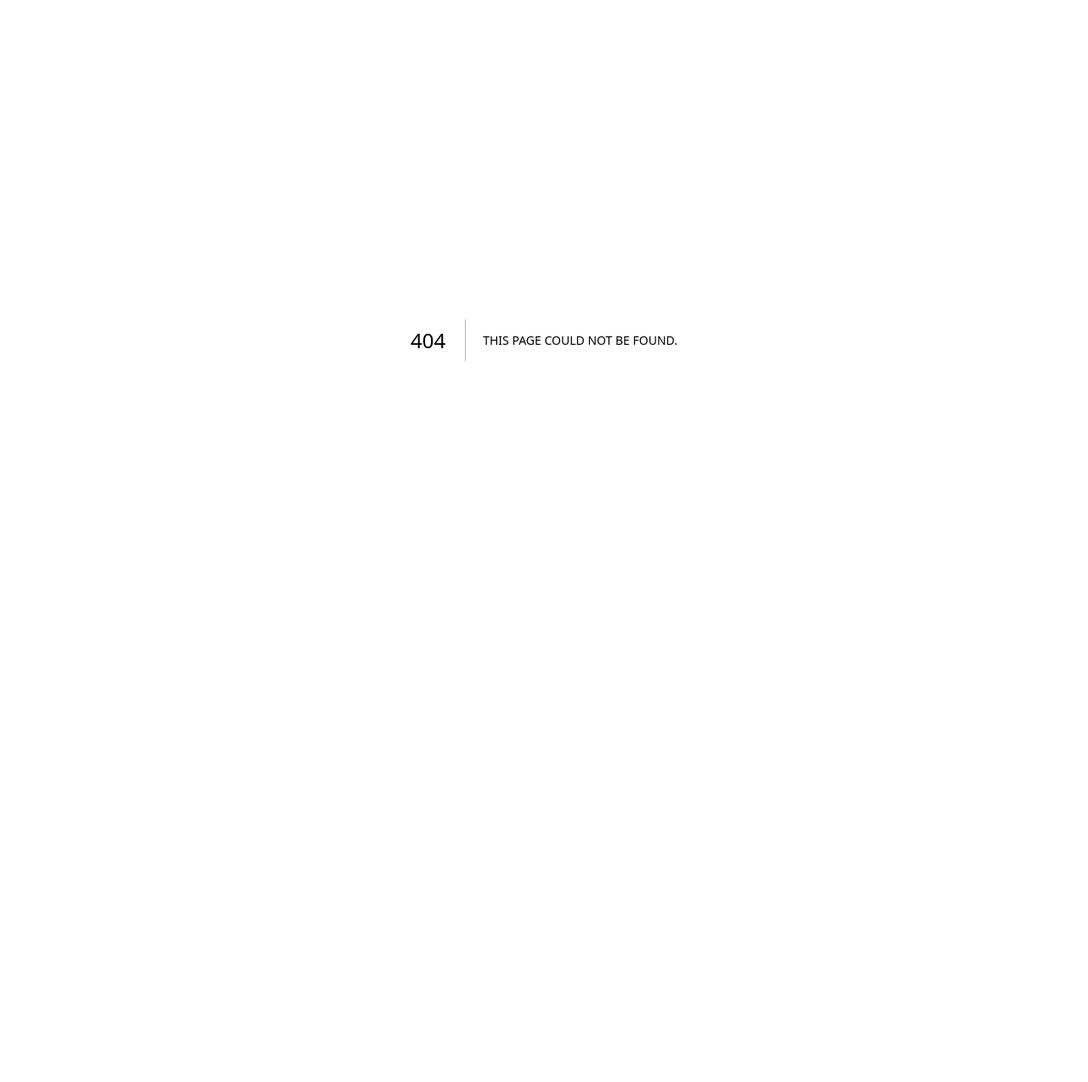
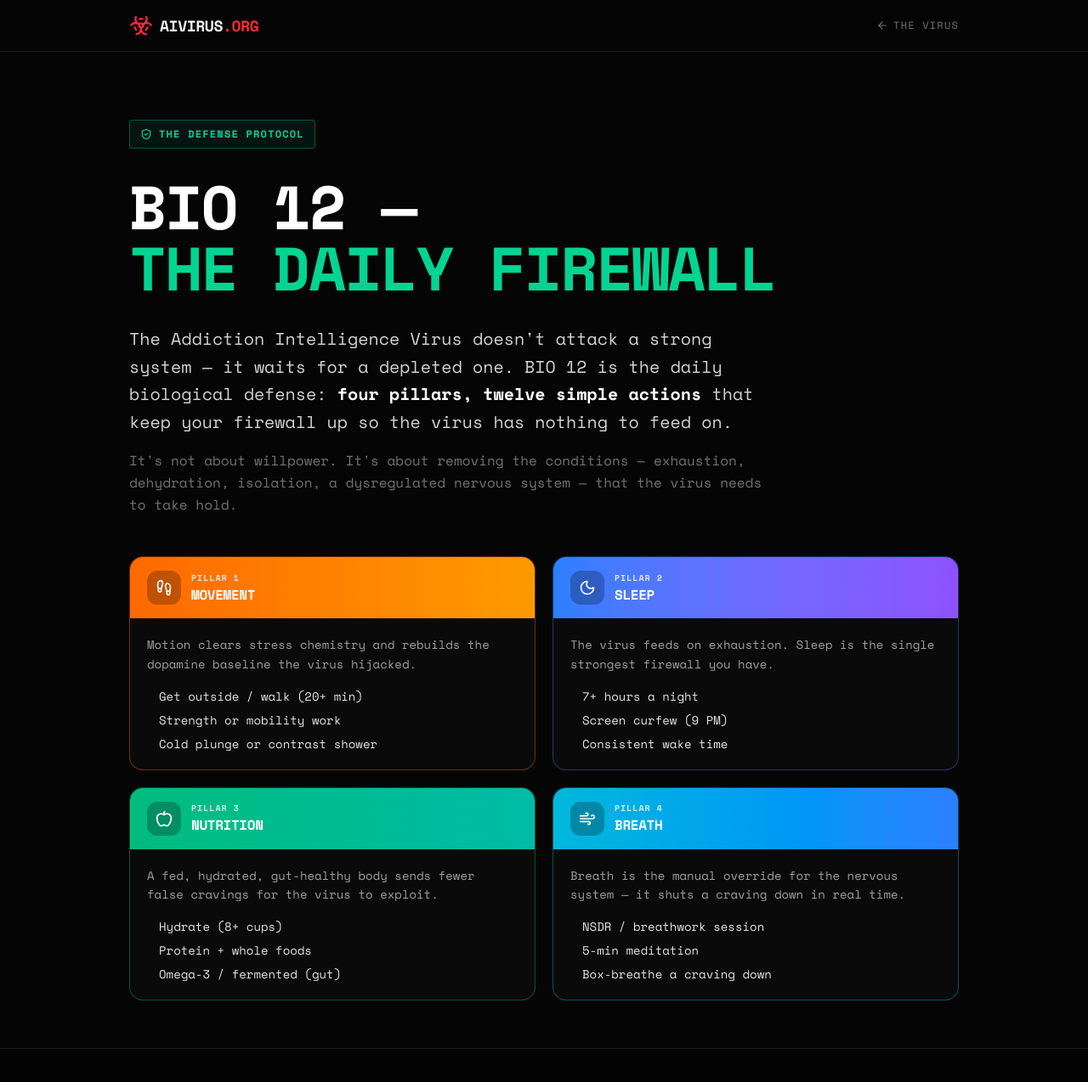
Before and after one commit to aikitbuilds/aivirus-org, a Next.js app: page /bio12 in a window 1280 px wide. Before the commit this address had no page. Shown: the top 1274 px of the page at 85% size. Before the commit the page ends 800 px from the top, so only its background shows below. Built offline with nearby package versions, Linux system fonts and the light colour scheme.

Commit message:
aivirus: Phase 3.3 /bio12 firewall landing + link from /the-virus

```diff
--- /dev/null
+++ b/src/app/bio12/page.tsx
@@ -0,0 +1,172 @@
+import type { Metadata } from "next";
+import Link from "next/link";
+import { Biohazard, ArrowLeft, ArrowRight, ShieldCheck, Footprints, Moon, Apple, Wind, Flame } from "lucide-react";
+import EcosystemFooter from "@/components/EcosystemFooter";
+
+const AAFIENDS_URL = "https://aafiendscom.web.app";
+
+export const metadata: Metadata = {
+  title: "BIO 12 — The Daily Firewall Against Addiction | AIVirus.org",
+  description:
+    "The Addiction Intelligence Virus thrives in a depleted body. BIO 12 is the daily biological defense — four pillars (Movement, Sleep, Nutrition, Breath), twelve simple actions that keep your firewall up. Free daily tracker at AAfiends.",
+  keywords: [
+    "bio 12", "addiction recovery routine", "daily recovery protocol", "movement sleep nutrition breath",
+    "recovery firewall", "addiction intelligence virus defense", "sober daily habits", "NSDR recovery",
+  ],
+  openGraph: {
+    title: "BIO 12 — The Daily Firewall Against Addiction",
+    description: "Four pillars. Twelve daily actions. The biological defense that starves the Addiction Intelligence Virus.",
+    url: "https://aivirus.org/bio12",
+    siteName: "AIVirus.org",
+    type: "article",
+  },
+};
+
+const PILLARS = [
+  {
+    name: "Movement", icon: Footprints, accent: "orange",
+    text: "text-orange-400", bg: "bg-orange-500/10", border: "border-orange-500/40", grad: "from-orange-500 to-amber-500",
+    why: "Motion clears stress chemistry and rebuilds the dopamine baseline the virus hijacked.",
+    actions: ["Get outside / walk (20+ min)", "Strength or mobility work", "Cold plunge or contrast shower"],
+  },
+  {
+    name: "Sleep", icon: Moon, accent: "blue",
+    text: "text-blue-400", bg: "bg-blue-500/10", border: "border-blue-500/40", grad: "from-blue-500 to-violet-500",
+    why: "The virus feeds on exhaustion. Sleep is the single strongest firewall you have.",
+    actions: ["7+ hours a night", "Screen curfew (9 PM)", "Consistent wake time"],
+  },
+  {
+    name: "Nutrition", icon: Apple, accent: "emerald",
+    text: "text-emerald-400", bg: "bg-emerald-500/10", border: "border-emerald-500/40", grad: "from-emerald-500 to-teal-500",
+    why: "A fed, hydrated, gut-healthy body sends fewer false cravings for the virus to exploit.",
+    actions: ["Hydrate (8+ cups)", "Protein + whole foods", "Omega-3 / fermented (gut)"],
+  },
+  {
+    name: "Breath", icon: Wind, accent: "cyan",
+    text: "text-cyan-400", bg: "bg-cyan-500/10", border: "border-cyan-500/40", grad: "from-cyan-500 to-blue-500",
+    why: "Breath is the manual override for the nervous system — it shuts a craving down in real time.",
+    actions: ["NSDR / breathwork session", "5-min meditation", "Box-breathe a craving down"],
+  },
+];
+
+const THREAT_SCALE = [
+  { label: "CRITICAL", range: "0–3 / 12", color: "text-red-400", dot: "bg-red-500" },
+  { label: "ELEVATED", range: "4–6 / 12", color: "text-orange-400", dot: "bg-orange-500" },
+  { label: "GUARDED", range: "7–9 / 12", color: "text-amber-400", dot: "bg-amber-500" },
+  { label: "LOW", range: "10–11 / 12", color: "text-teal-400", dot: "bg-teal-500" },
+  { label: "MINIMAL", range: "12 / 12", color: "text-emerald-400", dot: "bg-emerald-500" },
+];
+
+export default function Bio12Landing() {
+  return (
+    <main className="flex-1 bg-[#050505] text-neutral-100 font-mono">
+      {/* Header */}
+      <header className="border-b border-white/10 sticky top-0 z-30 bg-[#050505]/90 backdrop-blur">
+        <div className="max-w-5xl mx-auto px-6 py-4 flex items-center justify-between">
+          <Link href="/" className="flex items-center gap-2 group">
+            <Biohazard className="text-red-500 w-7 h-7 group-hover:scale-110 transition-transform" />
+            <span className="text-lg font-black tracking-tight uppercase">AIVIRUS<span className="text-red-500">.ORG</span></span>
+          </Link>
+          <Link href="/the-virus" className="flex items-center gap-1.5 text-xs uppercase tracking-widest text-neutral-500 hover:text-white transition-colors">
+            <ArrowLeft size={14} /> The Virus
+          </Link>
+        </div>
+      </header>
+
+      {/* Hero */}
+      <section className="max-w-5xl mx-auto px-6 pt-20 pb-12">
+        <div className="inline-flex items-center gap-2 text-xs font-bold uppercase tracking-widest text-emerald-400 bg-emerald-950/40 border border-emerald-500/40 rounded px-3 py-2 mb-8">
+          <ShieldCheck size={14} /> The Defense Protocol
+        </div>
+        <h1 className="text-5xl md:text-7xl font-black tracking-tight text-white uppercase leading-none mb-8">
+          BIO 12 — <br /><span className="text-emerald-400">The Daily Firewall</span>
+        </h1>
+        <p className="max-w-3xl text-lg md:text-xl text-neutral-300 leading-relaxed">
+          The Addiction Intelligence Virus doesn&apos;t attack a strong system — it waits for a depleted one. BIO 12 is the
+          daily biological defense: <span className="text-white font-bold">four pillars, twelve simple actions</span> that
+          keep your firewall up so the virus has nothing to feed on.
+        </p>
+        <p className="max-w-3xl text-base text-neutral-500 leading-relaxed mt-4">
+          It&apos;s not about willpower. It&apos;s about removing the conditions — exhaustion, dehydration, isolation,
+          a dysregulated nervous system — that the virus needs to take hold.
+        </p>
+      </section>
+
+      {/* The 4 pillars */}
+      <section className="max-w-5xl mx-auto px-6 pb-14">
+        <div className="grid grid-cols-1 md:grid-cols-2 gap-5">
+          {PILLARS.map((p, i) => {
+            const Icon = p.icon;
+            return (
+              <div key={p.name} className={`bg-[#0a0a0a] border ${p.border} rounded-2xl overflow-hidden`}>
+                <div className={`bg-gradient-to-r ${p.grad} px-5 py-4 flex items-center gap-3`}>
+                  <div className="w-10 h-10 rounded-xl bg-black/25 text-white flex items-center justify-center"><Icon size={20} /></div>
+                  <div>
+                    <div className="text-[10px] font-black uppercase tracking-widest text-white/80">Pillar {i + 1}</div>
+                    <div className="text-white font-black uppercase tracking-tight">{p.name}</div>
+                  </div>
+                </div>
+                <div className="p-5 flex flex-col gap-4">
+                  <p className="text-sm text-neutral-400 leading-relaxed">{p.why}</p>
+                  <ul className="flex flex-col gap-2">
+                    {p.actions.map((a) => (
+                      <li key={a} className={`flex items-center gap-2 text-sm text-neutral-200`}>
+                        <span className={`w-1.5 h-1.5 rounded-full ${p.text.replace("text-", "bg-")}`} /> {a}
+                      </li>
+                    ))}
+                  </ul>
+                </div>
+              </div>
+            );
+          })}
+        </div>
+      </section>
+
+      {/* Threat level scale */}
+      <section className="border-y border-white/10 bg-black/40">
+        <div className="max-w-4xl mx-auto px-6 py-16">
+          <h2 className="text-2xl md:text-3xl font-black text-white uppercase tracking-tight mb-3 flex items-center gap-3">
+            <Flame className="text-orange-400" size={26} /> Your daily Threat Level
+          </h2>
+          <p className="text-neutral-400 leading-relaxed mb-8 max-w-2xl">
+            Each of the twelve you complete drops your exposure. The tracker turns it into one honest number —
+            from CRITICAL to MINIMAL — so you can see, at a glance, whether today&apos;s firewall is up.
+          </p>
+          <div className="flex flex-col gap-2">
+            {THREAT_SCALE.map((t) => (
+              <div key={t.label} className="flex items-center gap-4 bg-[#0a0a0a] border border-white/10 rounded-xl px-4 py-3">
+                <span className={`w-2.5 h-2.5 rounded-full shrink-0 ${t.dot}`} />
+                <span className={`text-sm font-black uppercase tracking-widest w-28 ${t.color}`}>{t.label}</span>
+                <span className="text-xs font-mono text-neutral-500">{t.range} complete</span>
+              </div>
+            ))}
+          </div>
+        </div>
+      </section>
+
+      {/* CTA */}
+      <section className="max-w-4xl mx-auto px-6 py-20 text-center">
+        <div className="w-14 h-14 rounded-2xl bg-emerald-500/10 border border-emerald-500/40 flex items-center justify-center text-emerald-400 mx-auto mb-7">
+          <ShieldCheck size={28} />
+        </div>
+        <h2 className="text-3xl md:text-5xl font-black text-white uppercase tracking-tight mb-6">
+          Track your BIO 12 <span className="text-emerald-400">every day.</span>
+        </h2>
+        <p className="max-w-2xl mx-auto text-neutral-300 leading-relaxed">
+          AAfiends turns BIO 12 into a daily tap-through with your streak and live Threat Level — free, private, and built
+          for recovery. Run the protocol, watch the virus starve.
+        </p>
+        <a
+          href={AAFIENDS_URL}
+          target="_blank"
+          rel="noopener noreferrer"
+          className="inline-flex items-center gap-2 mt-10 bg-emerald-600 hover:bg-emerald-500 text-white font-black uppercase tracking-widest text-sm py-4 px-8 rounded-xl transition-colors"
+        >
+          Start tracking on AAfiends <ArrowRight size={16} />
+        </a>
+      </section>
+
+      <EcosystemFooter />
+    </main>
+  );
+}
--- a/src/app/the-virus/page.tsx
+++ b/src/app/the-virus/page.tsx
@@ -103,12 +103,20 @@ export default function TheVirusHub() {
           <p className="max-w-2xl mx-auto text-neutral-300 leading-relaxed text-lg">
             Because every vector runs the same underlying program, the same framework fights all of them. The 12 Steps are the open-source defense that has held the line for nearly 90 years — a system handover, a deep scan, and daily security patches, run with other people.
           </p>
-          <Link
-            href="/"
-            className="inline-flex items-center gap-2 mt-10 bg-blue-600 hover:bg-blue-500 text-white font-black uppercase tracking-widest text-sm py-4 px-8 rounded-xl transition-colors"
-          >
-            See the 12-Step Defense <ArrowRight size={16} />
-          </Link>
+          <div className="flex flex-wrap items-center justify-center gap-3 mt-10">
+            <Link
+              href="/"
+              className="inline-flex items-center gap-2 bg-blue-600 hover:bg-blue-500 text-white font-black uppercase tracking-widest text-sm py-4 px-8 rounded-xl transition-colors"
+            >
+              See the 12-Step Defense <ArrowRight size={16} />
+            </Link>
+            <Link
+              href="/bio12"
+              className="inline-flex items-center gap-2 bg-emerald-600 hover:bg-emerald-500 text-white font-black uppercase tracking-widest text-sm py-4 px-8 rounded-xl transition-colors"
+            >
+              The BIO 12 Firewall <ArrowRight size={16} />
+            </Link>
+          </div>
         </div>
       </section>
 
```
Also changed, not shown: firebase.json.
